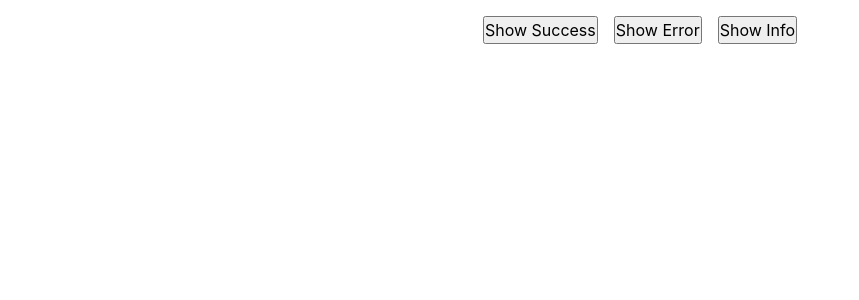
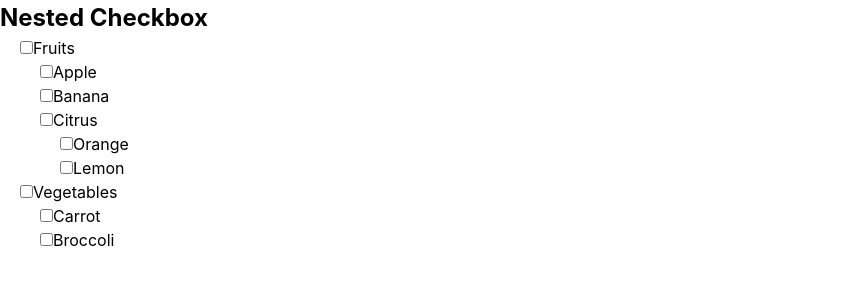
Before and after one commit to shubhamchasing/react-vite-prep, a React (Vite) app: page / in a window 1280 px wide. Shown: the top 300 px of the page, without its empty margins (0-859 px from the left). Built offline with nearby package versions, Linux system fonts and the light colour scheme.

Commit message:
feat: add nested checkbox

```diff
--- a/src/App.jsx
+++ b/src/App.jsx
@@ -1,5 +1,6 @@
 import "./App.css";
-import ToastContainer from "./Components/Toast/ToastContainer";
+import NestedCheckbox from "./Components/Nested-Checkbox";
+// import ToastContainer from "./Components/Toast/ToastContainer";
 // import UserProfile from "./Components/UserProfile";
 // import AccordionParent from "./Components/Accordion";
 // import TogglePassword from "./Components/Toggle-Password";
@@ -29,7 +30,7 @@ function App() {
   return (
     <>
       <div className="App">
-        <ToastContainer />
+        <NestedCheckbox />
       </div>
     </>
   );
--- /dev/null
+++ b/src/Components/Nested-Checkbox/index.jsx
@@ -0,0 +1,111 @@
+import { useState } from "react";
+import "./styles.css";
+
+const CheckboxesData = [
+  {
+    id: 1,
+    label: "Fruits",
+    children: [
+      { id: 2, label: "Apple" },
+      { id: 3, label: "Banana" },
+      {
+        id: 4,
+        label: "Citrus",
+        children: [
+          { id: 5, label: "Orange" },
+          { id: 6, label: "Lemon" },
+        ],
+      },
+    ],
+  },
+  {
+    id: 7,
+    label: "Vegetables",
+    children: [
+      { id: 8, label: "Carrot" },
+      { id: 9, label: "Broccoli" },
+    ],
+  },
+];
+
+const Checkboxes = ({ data, checked, setChecked }) => {
+  const handleChange = (isChecked, node) => {
+    setChecked((prev) => {
+      const newState = { ...prev, [node.id]: isChecked };
+
+      const updateChildren = (node) => {
+        if (node.children) {
+          node.children.forEach((child) => {
+            newState[child.id] = isChecked;
+            updateChildren(child);
+          });
+        }
+      };
+
+      const updateParents = (node, data) => {
+        const findParent = (nodeId, tree) => {
+          for (const item of tree) {
+            if (item.children?.some((child) => child.id === nodeId)) {
+              return item;
+            }
+            const found = item.children && findParent(nodeId, item.children);
+            if (found) return found;
+          }
+          return null;
+        };
+
+        let parent = findParent(node.id, data);
+
+        while (parent) {
+          const allChildrenChecked = parent.children.every(
+            (child) => newState[child.id] || false
+          );
+          newState[parent.id] = allChildrenChecked;
+          parent = findParent(parent.id, data);
+        }
+      };
+
+      updateChildren(node);
+      updateParents(node, CheckboxesData);
+
+      return newState;
+    });
+  };
+
+  return (
+    <div>
+      {data.map((node) => (
+        <div key={node.id} style={{ paddingLeft: "20px" }}>
+          <input
+            type="checkbox"
+            checked={checked[node.id] || false}
+            onChange={(e) => handleChange(e.target.checked, node)}
+          />
+          <span>{node.label}</span>
+          {node.children && (
+            <Checkboxes
+              data={node.children}
+              checked={checked}
+              setChecked={setChecked}
+            />
+          )}
+        </div>
+      ))}
+    </div>
+  );
+};
+
+export default function NestedCheckbox() {
+  const [checked, setChecked] = useState({});
+
+  return (
+    <div>
+      <h2>Nested Checkbox</h2>
+      <Checkboxes
+        data={CheckboxesData}
+        checked={checked}
+        setChecked={setChecked}
+      />
+    </div>
+  );
+}
--- /dev/null
+++ b/src/Components/Nested-Checkbox/styles.css
@@ -0,0 +1,6 @@
+.checkboxes{
+    padding: 1rem;
+    display: flex;
+    /* gap: 1rem; */
+    flex-direction: column;
+}
```
